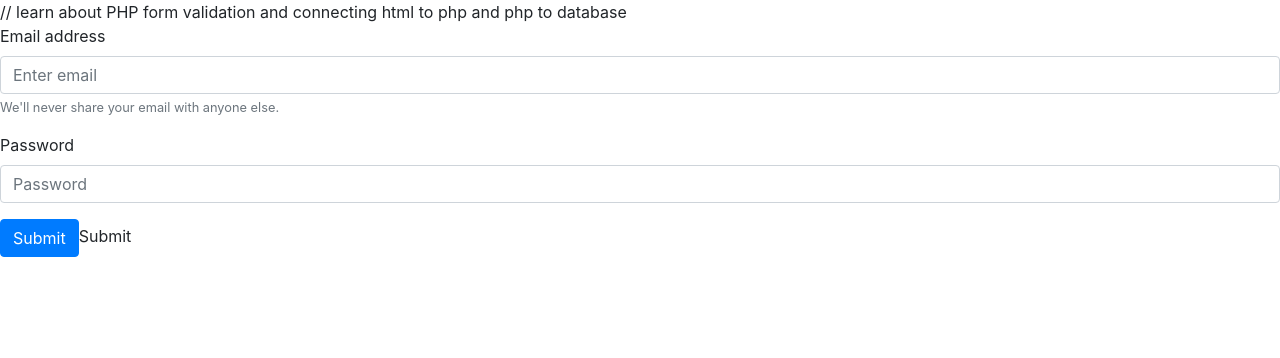
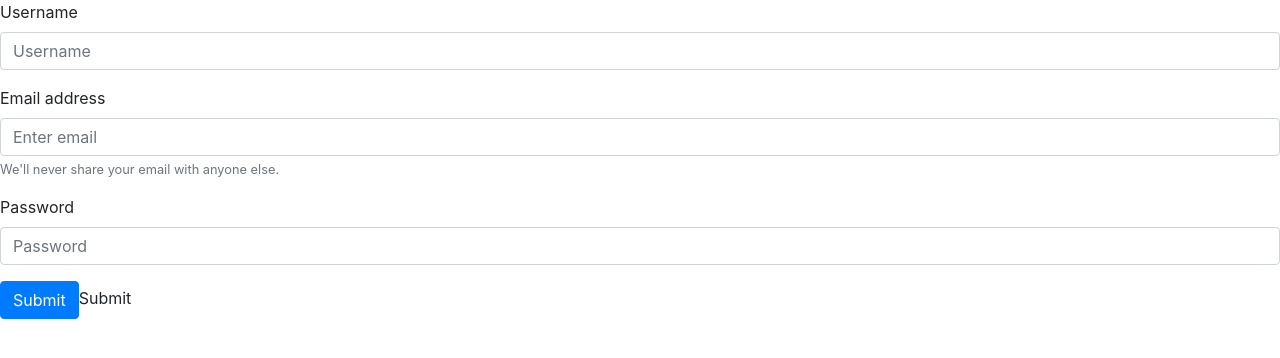
Before and after one commit to CwickWalt/MongoDB-User-Authentication, a website: page View/login/login.html in a window 1280 px wide. Drawn offline with nearby package versions, Linux system fonts and the light colour scheme.

Commit message:
update html

```diff
--- a/View/login/login.html
+++ b/View/login/login.html
@@ -9,8 +9,12 @@
     <title>Document</title>
 </head>
 <body>
-    // learn about PHP form validation and connecting html to php and php to database
-    <form id="loginForm" action="login.php" method="post">
+    <!-- add PHP form validation and save to database -->
+    <form id="loginForm" action="login.php" method="POST">
+        <div class="form-group">
+            <label for="username">Username</label>
+            <input type="text" class="form-control" id="username" placeholder="Username">
+        </div>
         <div class="form-group">
             <label for="email">Email address</label>
             <input type="email" class="form-control" id="email" aria-describedby="emailHelp" placeholder="Enter email">
```
Lines whose indentation alone changed are shown as unchanged.
